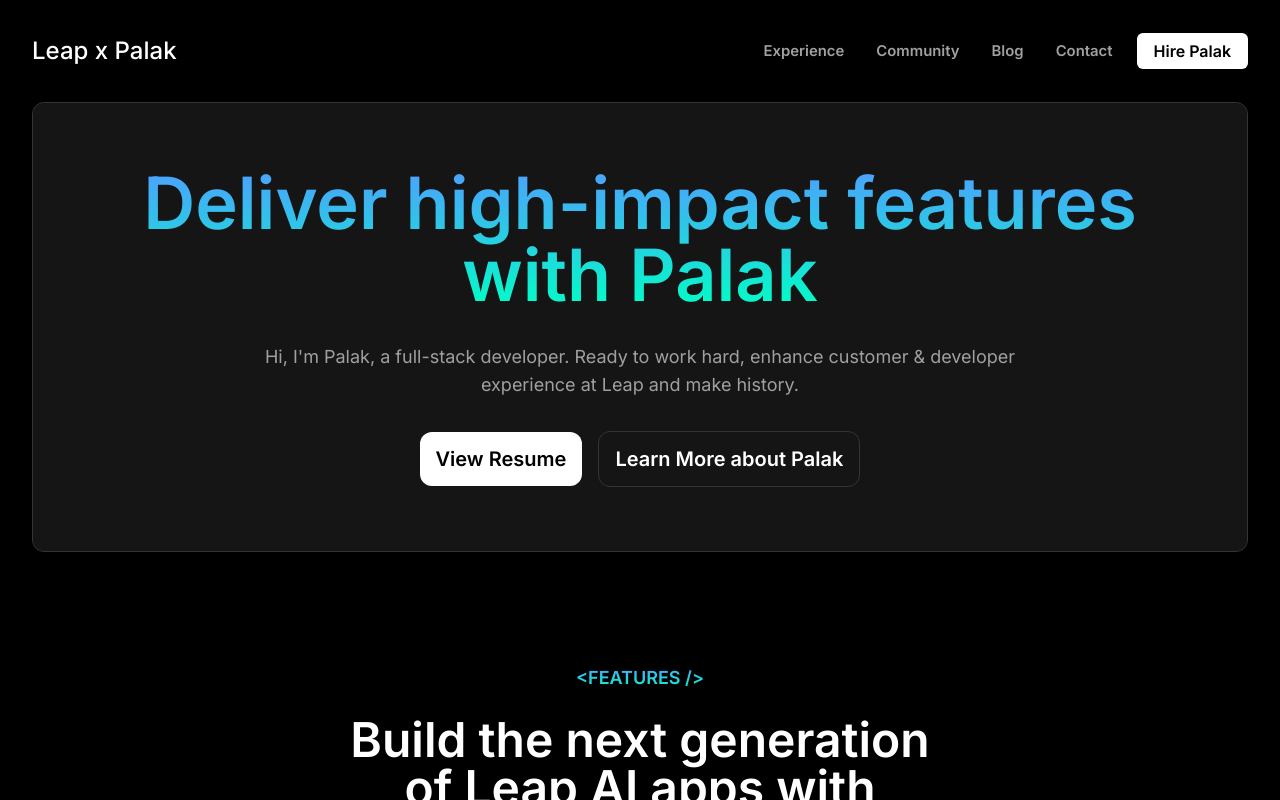
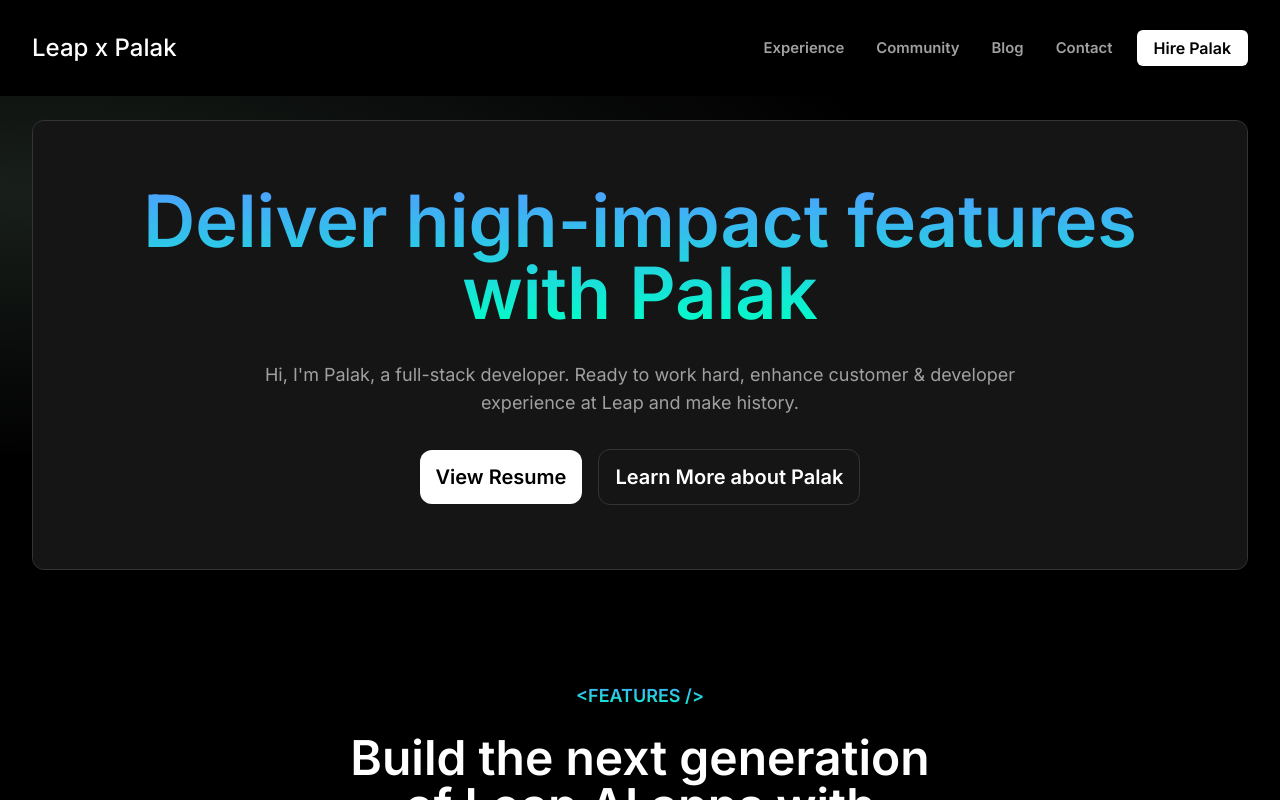
Before and after one commit to PalakJain9/leap-of-life, a Next.js app: page / in a window 1280 px wide. Shown: the top 800 px of the page. Built offline with nearby package versions, Linux system fonts and the light colour scheme.

Commit message:
navbar fixed to top + gradient bg to hero

```diff
--- a/src/components/Hero.tsx
+++ b/src/components/Hero.tsx
@@ -10,7 +10,7 @@
 function MainHero () {
   return (
     <div
-      className="flex justify-center items-center w-full universalPadding"
+      className={`mt-[6rem] flex justify-center items-center w-full universalPadding ${styles.gradientBackground} pt-[1.5rem]`}
     >
       <div
         className="flex flex-row justify-between items-start w-full bg-backgroundGrey border border-darkGrey rounded-xl"
@@ -106,7 +106,7 @@
 export default function Hero () {
   return (
     <div
-      className="flex flex-col justify-start items-start w-full h-full grow bg-black"
+      className="relative flex flex-col justify-start items-start w-full h-full grow bg-black"
     >
       <Navbar />
       <MainHero />
--- a/src/components/Navbar.tsx
+++ b/src/components/Navbar.tsx
@@ -7,10 +7,10 @@
 
   return (
     <div
-      className="flex flex-col justify-start items-start w-full grow"
+      className="fixed z-10 flex flex-col justify-start items-start w-full grow"
     >
       <div
-        className="bg-black flex flex-row justify-between items-center w-full universalPadding py-[2rem]"
+        className="bg-black flex flex-row justify-between items-center w-full universalPadding h-[6rem]"
       >
         <Link
           href='/'
@@ -92,7 +92,7 @@
 
       {/* dropdown content */}
       <div
-        className={`z-10 w-full pt-[1rem] pb-[2rem] bg-black text-white flex flex-col justify-center items-center
+        className={`w-full pt-[1rem] pb-[2rem] bg-black text-white flex flex-col justify-center items-center
         ${isClicked ? "flex" : "hidden"}
         `}
       >
--- a/src/styles/Hero.module.css
+++ b/src/styles/Hero.module.css
@@ -1,3 +1,9 @@
+.gradientBackground {
+  background-color:hsla(0,0%,0%,1);
+  background-image:
+  radial-gradient(at 0% 20%, hsla(139,11%,11%,1) 0px, transparent 50%);
+}
+
 .heroButtons {
   @apply w-full lg:w-auto lg:px-[1rem] rounded-xl py-[0.8rem] text-xl font-semibold
 }
--- a/src/styles/globals.css
+++ b/src/styles/globals.css
@@ -3,7 +3,7 @@
 @tailwind utilities;
 
 .universalPadding {
-  @apply px-[1rem] lg:px-[2rem] 2xl:px-[10rem]
+  @apply px-[1rem] md:px-[1.5rem] lg:px-[2rem] 2xl:px-[10rem]
 }
 
 .gradientText {
```
